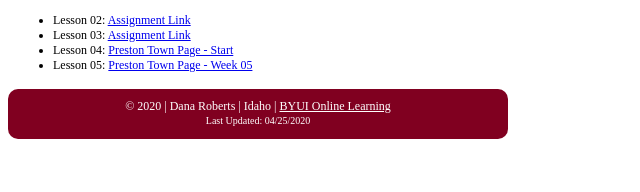
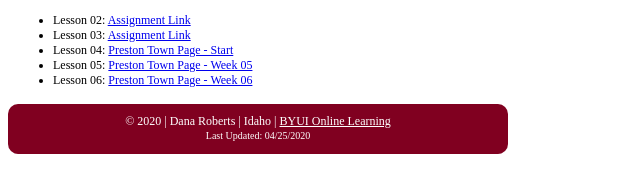
Before and after one commit to dmr4of8/dmr4of8.github.io, a plain HTML site: page index.html in a window 1280 px wide. Shown: the part 102-294 px from the top of the page, without its empty margins (0-640 px from the left). Drawn offline with Linux system fonts and the light colour scheme.

Commit message:
Update index for week 06

```diff
--- a/index.html
+++ b/index.html
@@ -26,6 +26,7 @@
     <li> Lesson 03: <a href="/week03/index.html">Assignment Link</a></li>
     <li> Lesson 04: <a href="/week04/preston-4.html">Preston Town Page - Start</a></li>
     <li> Lesson 05: <a href="/week05/preston-5.html">Preston Town Page - Week 05</a></li>
+    <li> Lesson 06: <a href="/week05/preston-6.html">Preston Town Page - Week 06</a></li>
   </ul>
   </div>
   <footer>
```
